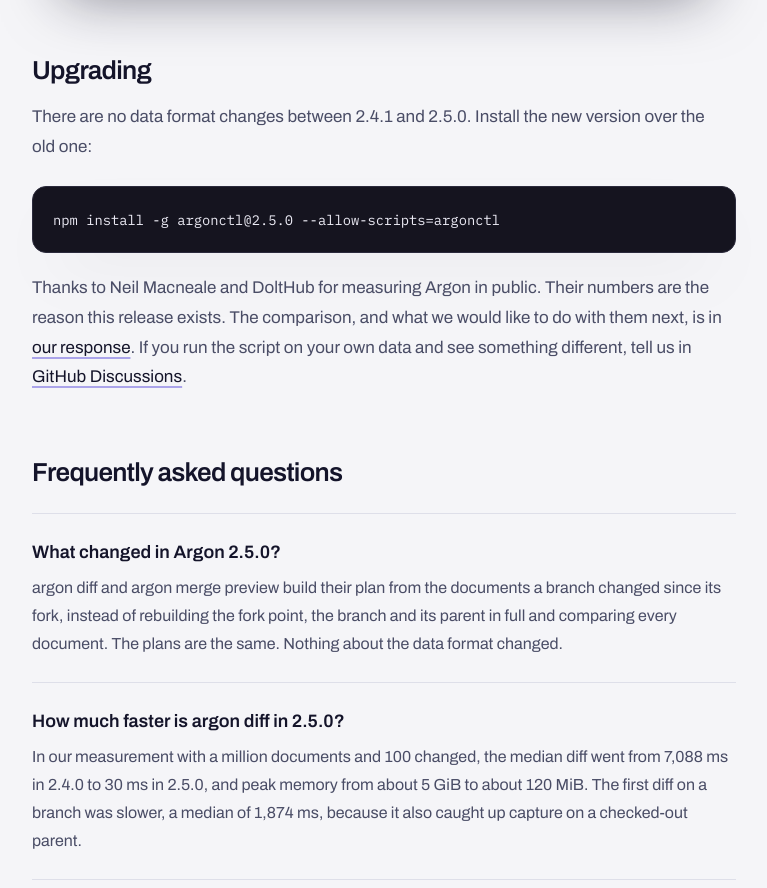
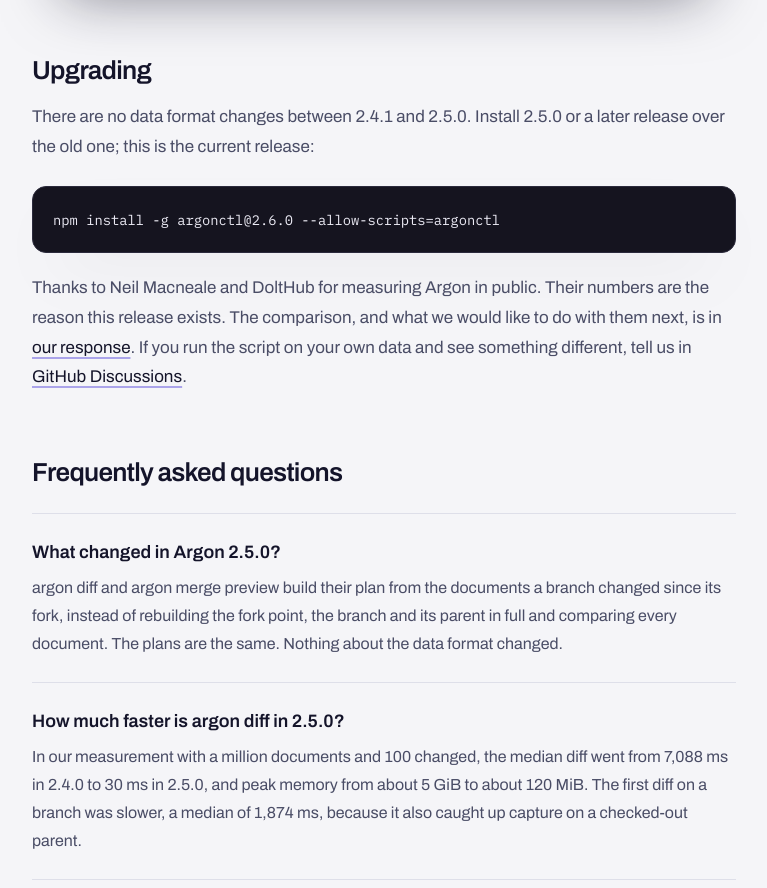
Before and after one commit to jakezwang/argon-website, a Next.js app: page /blog/argon-2-5-diff-merge-before-after in a window 1280 px wide. Shown: the part 4984-5872 px from the top of the page, without its empty margins (56-823 px from the left). Built offline with nearby package versions, Linux system fonts and the light colour scheme.

Commit message:
Keep the 2.5 article's upgrade command on the current release

```diff
--- a/app/blog/argon-2-5-diff-merge-before-after/page.tsx
+++ b/app/blog/argon-2-5-diff-merge-before-after/page.tsx
@@ -1,5 +1,6 @@
 import ArticleLayout from "../ArticleLayout";
 import { getPost } from "../posts";
+import release from "../../release.json";
 
 const post = getPost("argon-2-5-diff-merge-before-after")!;
 
@@ -354,11 +355,11 @@ scripts/gc_case_docker.sh 2.5.0 100000,1000000 results/gc-case.txt`}</code>
 
       <h2>Upgrading</h2>
       <p>
-        There are no data format changes between 2.4.1 and 2.5.0. Install the
-        new version over the old one:
+        There are no data format changes between 2.4.1 and 2.5.0. Install
+        2.5.0 or a later release over the old one; this is the current release:
       </p>
       <pre>
-        <code>{`npm install -g argonctl@2.5.0 --allow-scripts=argonctl`}</code>
+        <code>{`npm install -g argonctl@${release.version} --allow-scripts=argonctl`}</code>
       </pre>
       <p>
         Thanks to Neil Macneale and DoltHub for measuring Argon in public. Their
```
